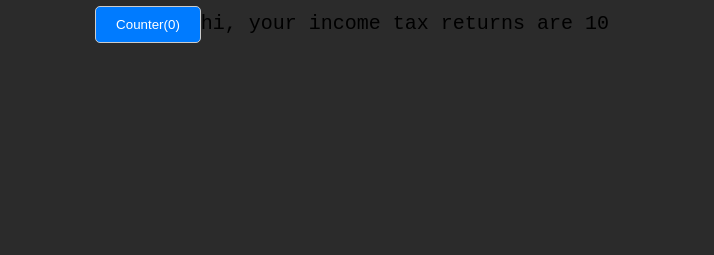
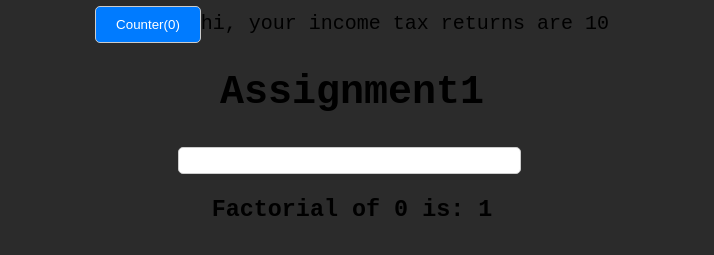
Before and after one commit to 57Ajay/AllReact, a React (Vite) app: page / in a window 1280 px wide. Shown: the part 1709-1964 px from the top of the page, without its empty margins (276-990 px from the left). Before the commit the page ends 1772 px from the top, so only its background shows below. Built offline with nearby package versions, Linux system fonts and the light colour scheme; no server answers.

Commit message:
solving 100xDevs Assignments

```diff
--- a/src/App.jsx
+++ b/src/App.jsx
@@ -16,6 +16,7 @@ import { Outlet, Link } from "react-router-dom";
 import UseEffect from "./components/hooks/UseEffect";
 import UseMemo from "./components/hooks/Usememo";
 import UseRef from './components/hooks/UseRef';
+import Assignment1 from "./components/assignments/Assignment1";
 
 const App =()=>{
   useDocumentClicks()
@@ -58,6 +59,7 @@ const App =()=>{
       <UseEffect />
       <UseMemo />
       <UseRef />
+      <Assignment1 />
     </Fragment>
   );
 };
--- /dev/null
+++ b/src/components/assignments/Assignment1.jsx
@@ -0,0 +1,28 @@
+import {Fragment, useMemo, useState} from 'react'
+// Code code which find the factorial of the input value
+const Assignment1=()=> {
+    const [input, setInput] = useState(0);
+    const handler = function(e){
+        setInput(e.target.value);
+    };
+    const factorial = useMemo(() => {
+        let val = 1;
+        if (input === 0) {
+          return 1;
+        }
+        for (let i = 1; i <= input; i++) {
+          val*=i;
+        }return val;
+      }, [input]);
+
+  return (
+    <Fragment>
+        <h1>Assignment1</h1>
+        <div>
+            <input onChange={handler} type='number' />
+            <h3> {`Factorial of ${input} is: ${factorial}`}</h3>
+        </div>
+    </Fragment>
+  )
+}
+export default Assignment1;
```
Also changed, not shown: src/components/assignments/Assignment2.jsx (added), src/components/assignments/Assignment3.jsx (added).
